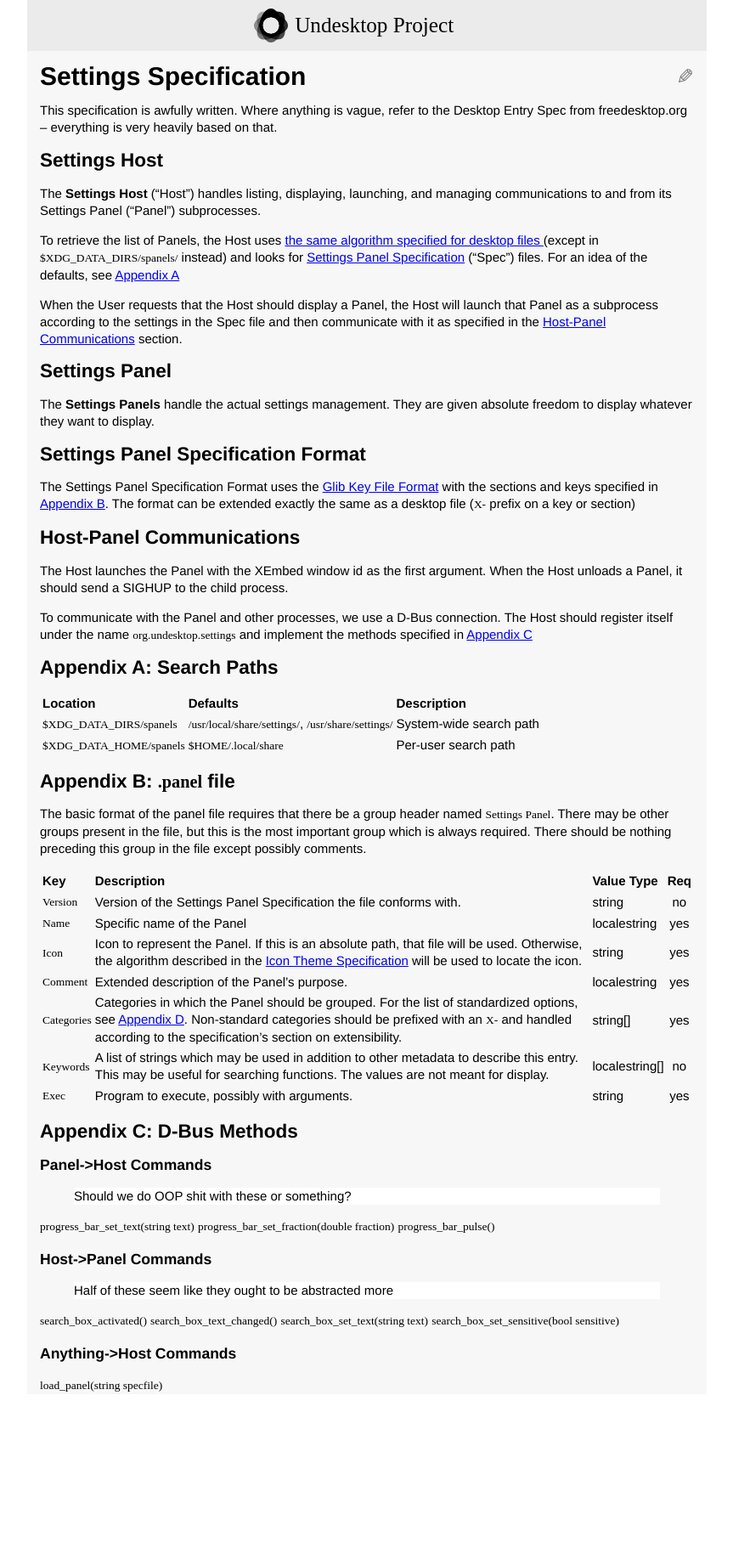
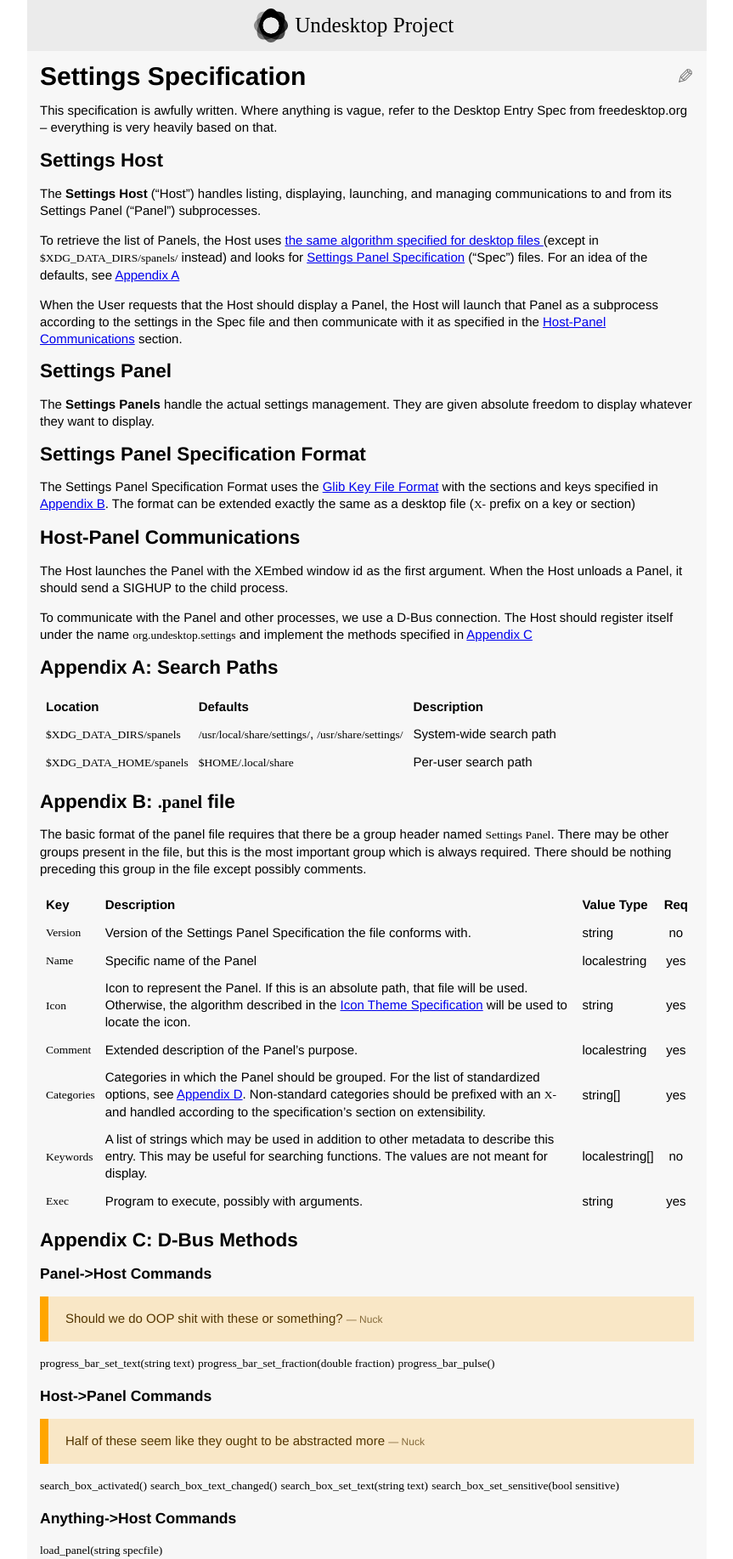
Before and after one commit to undesktop/wiki, a Jekyll site: the page built from projects/settings/spec.md, in a window 1280 px wide. Shown: the whole page at 85% size, without its empty margins (208-1071 px from the left). Built offline with Jekyll 4.4.1, drawn with Linux system fonts in a browser that asks for light colours; before the commit the page ends 1641 px from its top, so only the background shows below that.

Commit message:
Improve .note CSS, add signature to notes, improve table CSS

```diff
--- a/css/style.css
+++ b/css/style.css
@@ -83,6 +83,20 @@ code {
 }
 /* Specification Stuff */
 .note {
-	border-left: #FFF;
-	background-color: #FFF;
+	margin: 0;
+	padding: 1px 20px;
+	border-left: 10px solid orange;
+	background-color: rgba(255, 165, 0, 0.2);
+	color: rgb(84, 54, 0);
 }
+.sig {
+	font-size: 0.8em;
+	opacity: 0.7;
+	font-family: 'Helvetica Neue', Helvetica, Arial, sans-serif;
+}
+.sig::before {
+	content: ' — ';
+}
+th, td {
+	padding: 5px;
+}
--- a/projects/settings/spec.md
+++ b/projects/settings/spec.md
@@ -70,7 +70,7 @@ Key          | Description
 ## Appendix C: D-Bus Methods {#appendix-dbus-methods}
 
 ### Panel->Host Commands
-> Should we do OOP shit with these or something?
+> Should we do OOP shit with these or something? `Nuck`{:.sig}
 {:.note}
 
 `progress_bar_set_text(string text)`
@@ -78,7 +78,7 @@ Key          | Description
 `progress_bar_pulse()`
 
 ### Host->Panel Commands
-> Half of these seem like they ought to be abstracted more
+> Half of these seem like they ought to be abstracted more `Nuck`{:.sig}
 {:.note}
 
 `search_box_activated()`
```
